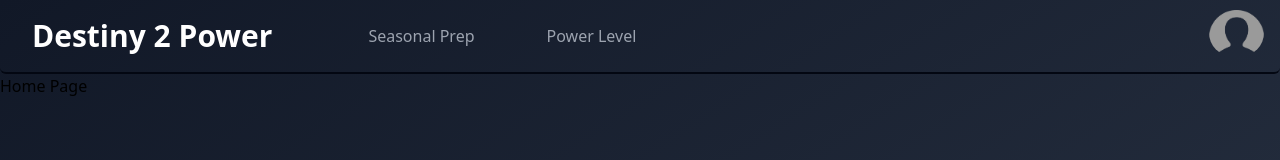
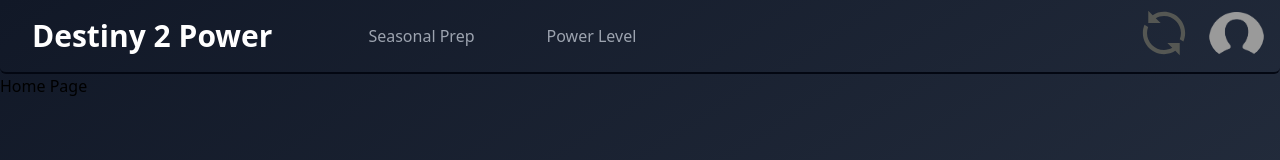
Before and after one commit to ben-cuff/destiny2power, a Next.js app: page / in a window 1280 px wide. Shown: the top 160 px of the page. Built offline with nearby package versions, Linux system fonts and the light colour scheme; no server answers.

Commit message:
added a refresh button to refresh the page

```diff
--- a/src/components/navigation/navbar.tsx
+++ b/src/components/navigation/navbar.tsx
@@ -2,6 +2,7 @@
 
 import Profile from "./profile";
 import Nav from "./nav";
+import Refresh from "./refresh";
 
 // Constructs the actual navbar
 export default function NavBar() {
@@ -11,6 +12,7 @@
 				<Nav />
 			</div>
 			<div className="ml-auto">
+				<Refresh />
 				<Profile />
 			</div>
 		</div>
--- /dev/null
+++ b/src/components/navigation/refresh.tsx
@@ -0,0 +1,48 @@
+import { useRouter } from "next/navigation";
+import Image from "next/image";
+import { useState, useEffect } from "react";
+
+// Refreshes the current page when clicked
+export default function Refresh() {
+	const router = useRouter();
+	const [isRefreshing, setIsRefreshing] = useState(false);
+	const [isCooldown, setIsCooldown] = useState(false);
+
+	const handleRefresh = () => {
+		if (!isCooldown) {
+			setIsRefreshing(true);
+			setIsCooldown(true);
+			router.refresh();
+		}
+	};
+
+	useEffect(() => {
+		if (isRefreshing) {
+			const timer = setTimeout(() => setIsRefreshing(false), 5000);
+			return () => clearTimeout(timer);
+		}
+	}, [isRefreshing]);
+
+	useEffect(() => {
+		if (isCooldown) {
+			const cooldownTimer = setTimeout(() => setIsCooldown(false), 5000);
+			return () => clearTimeout(cooldownTimer);
+		}
+	}, [isCooldown]);
+
+	return (
+		<button
+			onClick={handleRefresh}
+			className="md:px-5 px-0 rounded-full"
+			disabled={isCooldown}
+		>
+			<Image
+				src="/Refresh_icon.svg"
+				alt="Spinner"
+				width={50}
+				height={50}
+				className={`transition-transform ${isRefreshing ? "animate-spin-reverse" : ""}`}
+			/>
+		</button>
+	);
+}
--- a/tailwind.config.ts
+++ b/tailwind.config.ts
@@ -13,6 +13,15 @@
 				"custom-gradient":
 					"linear-gradient(to bottom right, #111827, #2d3748)",
 			},
+			animation: {
+				"spin-reverse": "spin-reverse 1s linear infinite",
+			},
+			keyframes: {
+				"spin-reverse": {
+					"0%": { transform: "rotate(0deg)" },
+					"100%": { transform: "rotate(-360deg)" },
+				},
+			},
 		},
 	},
 	plugins: [],
```
Also changed, not shown: public/Refresh_icon.svg (added).
